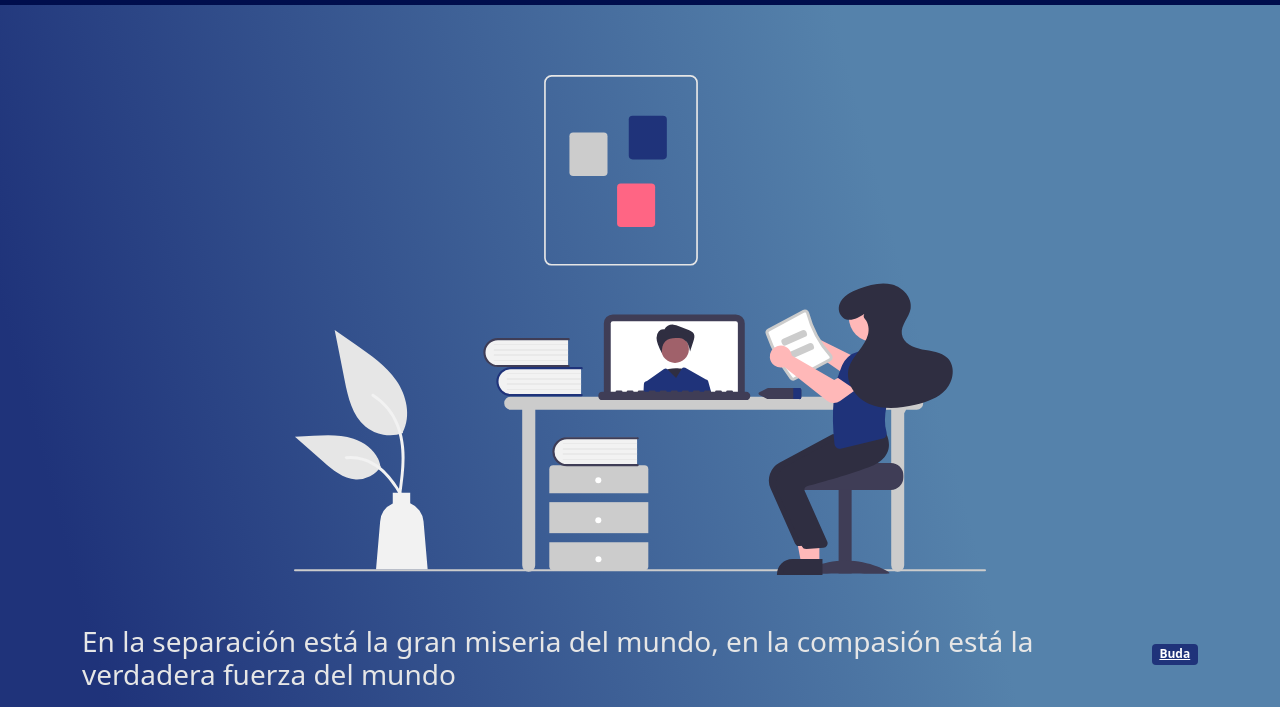
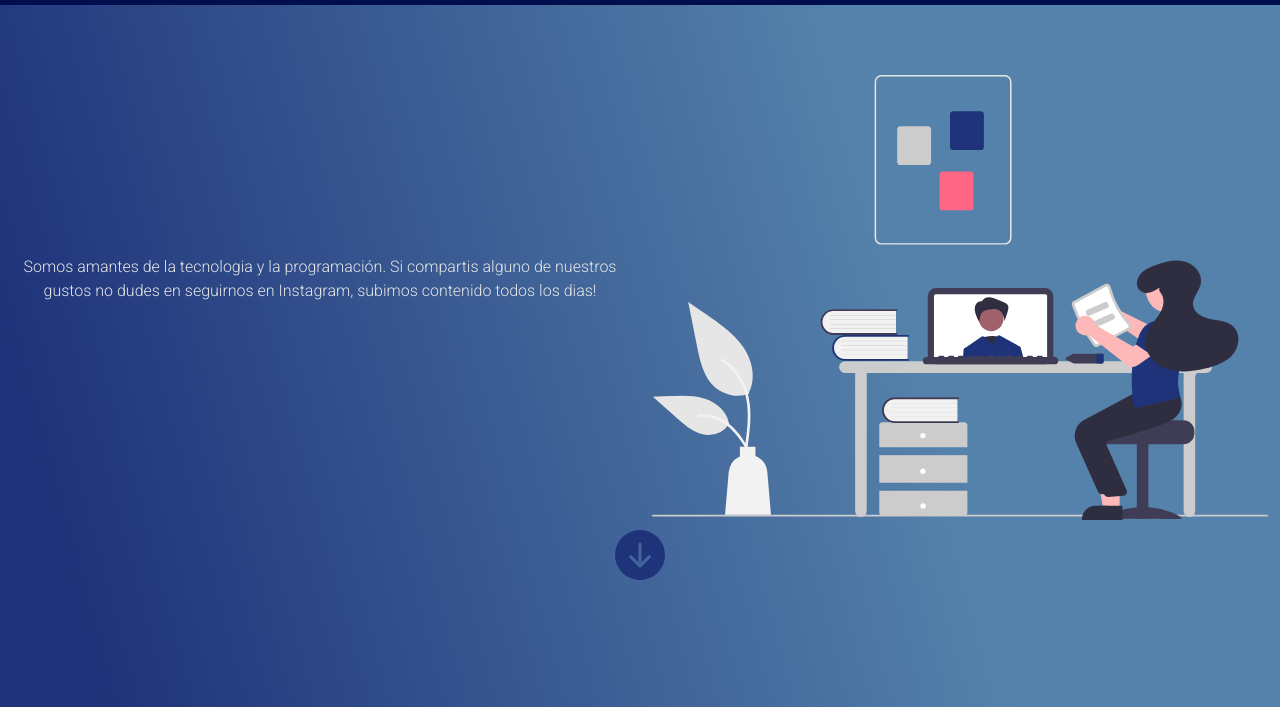
Before and after one commit to brunocicerchia/ElBlogDelAndroide, a plain HTML site: page index.html in a window 1280 px wide. Shown: the part 51-758 px from the top of the page. Drawn offline with nearby package versions, Linux system fonts and the light colour scheme.

Commit message:
no se que hice

```diff
--- a/index.html
+++ b/index.html
@@ -34,11 +34,13 @@
         </div>
       </div>
     </nav>
-    <img src="images/undraw_Online_learning_re_qw08.svg" class="img-fluid rounded mx-auto d-block heaer-img" style="margin-top: 70px;">
-    <div class="container">
+    <div class="container-fluid">
       <div class="row">
-        <div class="col-md-12" style="display: flex; align-items: center; justify-content: center; margin-top: 50px; max-height: 50vh;">
-          <h3 id="frase-motivacional" style="color:#E6E6E6;"></h3><p class="badge text-wrap text-decoration-underline align-text-bottom" id="autor" style="margin-left: 10px; background-color: #1F337A;"></p>
+        <div class="col-sm-6 d-flex align-items-center" style="color: #E6E6E6; margin-top: 50px;">
+          <p class="text text-center">Somos amantes de la tecnologia y la programación. Si compartis alguno de nuestros gustos no dudes en seguirnos en Instagram, subimos contenido todos los dias!</p>
+        </div>
+        <div class="col-sm-6">
+          <img src="images/undraw_Online_learning_re_qw08.svg" class="img-fluid rounded heaer-img" style="margin-top: 70px;">
         </div>
       </div>
     </div>
--- a/style.css
+++ b/style.css
@@ -10,7 +10,6 @@ html {
 
 .header-img {
     pointer-events: none;
-    position: relative;
 }
 
 .text {
```
